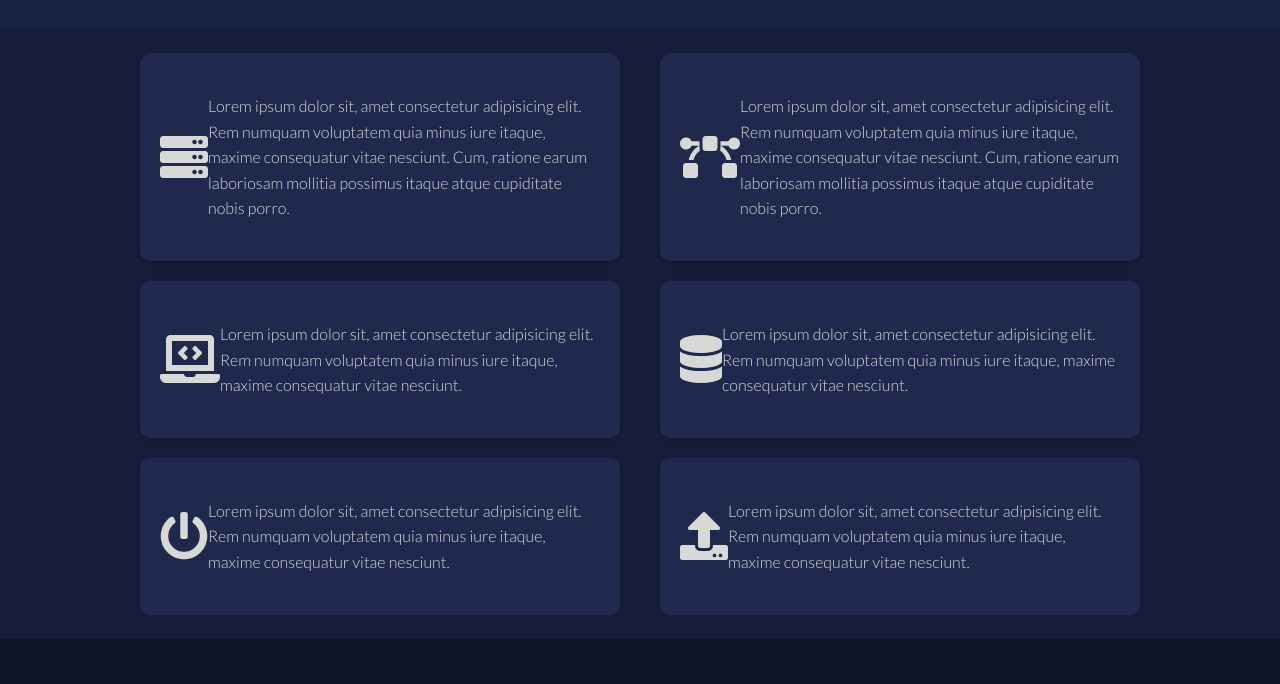
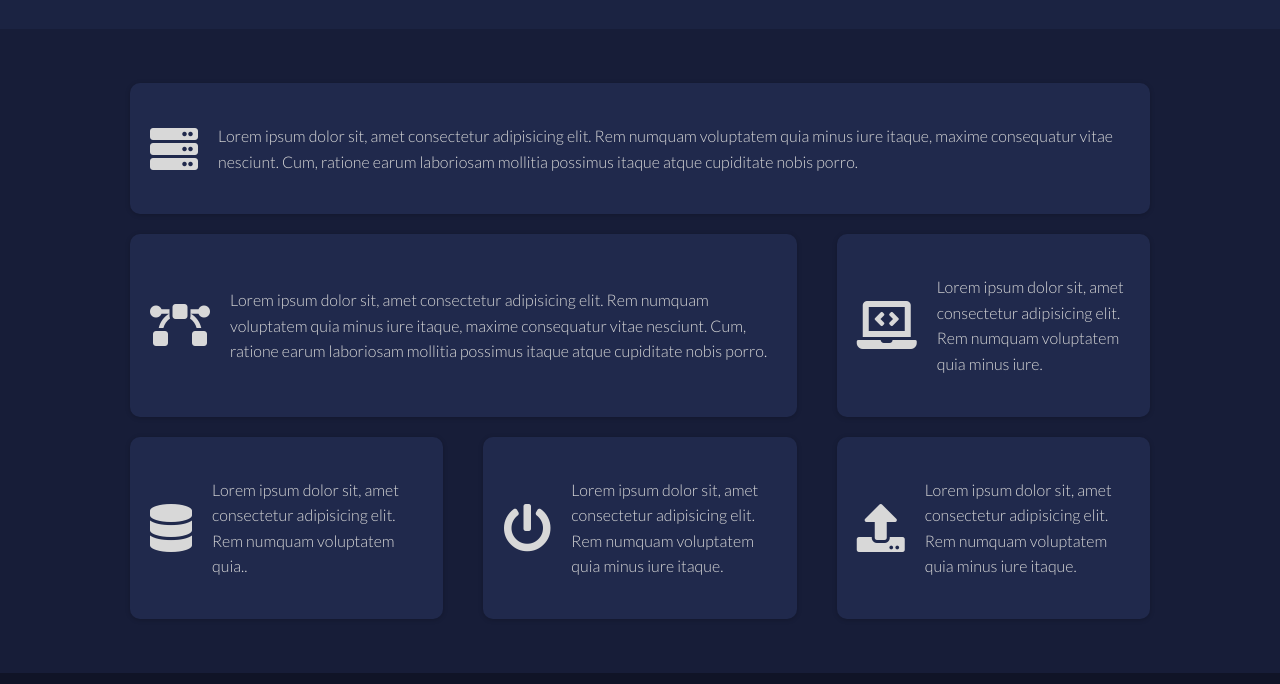
Before and after one commit to adamskys/loruki-tutorial, a plain HTML site: page features.html in a window 1280 px wide. Shown: the part 669-1353 px from the top of the page. Drawn offline with Linux system fonts and the light colour scheme.

Commit message:
Added features page

```diff
--- a/css/style.css
+++ b/css/style.css
@@ -257,6 +257,22 @@ input:-webkit-autofill:active {
     justify-self: flex-end;
 }
 
+.features-main .card > i {
+    margin-right: 20px;
+}
+
+.features-main .grid {
+    padding: 30px;
+}
+
+.features-main .grid>*:first-child {
+    grid-column: 1 / span 3;
+}
+
+.features-main .grid>*:nth-child(2) {
+    grid-column: 1 / span 2;
+}
+
 /* Footer */
 .footer {
     background-color: #101427;
--- a/features.html
+++ b/features.html
@@ -49,7 +49,7 @@
 </section>
 
 <div class="section features-main bg-dark py-2">
-    <div class="container grid">
+    <div class="container grid grid-3">
         <div class="card flex">
             <i class="fas fa-server fa-3x"></i>
             <p>Lorem ipsum dolor sit, amet consectetur adipisicing elit. Rem numquam voluptatem quia minus iure itaque, maxime consequatur vitae nesciunt. Cum, ratione earum laboriosam mollitia possimus itaque atque cupiditate nobis porro.</p>
@@ -60,19 +60,19 @@
         </div>
         <div class="card flex">
             <i class="fas fa-laptop-code fa-3x"></i>
-            <p>Lorem ipsum dolor sit, amet consectetur adipisicing elit. Rem numquam voluptatem quia minus iure itaque, maxime consequatur vitae nesciunt.</p>
+            <p>Lorem ipsum dolor sit, amet consectetur adipisicing elit. Rem numquam voluptatem quia minus iure.</p>
         </div>
         <div class="card flex">
             <i class="fas fa-database fa-3x"></i>
-            <p>Lorem ipsum dolor sit, amet consectetur adipisicing elit. Rem numquam voluptatem quia minus iure itaque, maxime consequatur vitae nesciunt.</p>
+            <p>Lorem ipsum dolor sit, amet consectetur adipisicing elit. Rem numquam voluptatem quia..</p>
         </div>
         <div class="card flex">
             <i class="fas fa-power-off fa-3x"></i>
-            <p>Lorem ipsum dolor sit, amet consectetur adipisicing elit. Rem numquam voluptatem quia minus iure itaque, maxime consequatur vitae nesciunt.</p>
+            <p>Lorem ipsum dolor sit, amet consectetur adipisicing elit. Rem numquam voluptatem quia minus iure itaque.</p>
         </div>
         <div class="card flex">
             <i class="fas fa-upload fa-3x"></i>
-            <p>Lorem ipsum dolor sit, amet consectetur adipisicing elit. Rem numquam voluptatem quia minus iure itaque, maxime consequatur vitae nesciunt.</p>
+            <p>Lorem ipsum dolor sit, amet consectetur adipisicing elit. Rem numquam voluptatem quia minus iure itaque.</p>
         </div>
     </div>
 </div>
```
